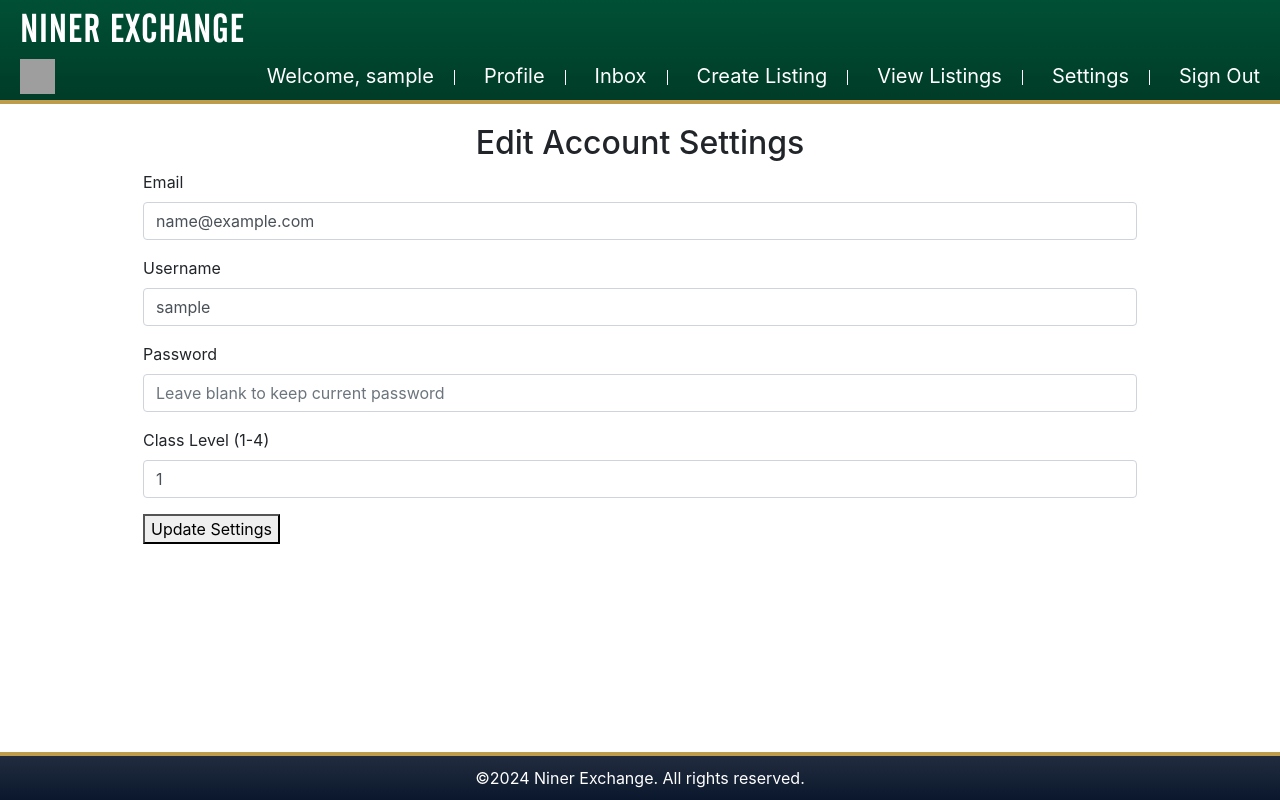
After one commit to SamEads/niner_exchange, a Flask app: page /settings in a window 1280 px wide. The commit adds this page. Run offline with Flask 3, Linux system fonts and the light colour scheme; the visitor is signed in with stand-in values (Sample User, id 1); tables that the repository leaves empty hold one stand-in row (values such as "Sample post"); one stand-in notice (Sample message) is shown; some libraries are stand-ins or nearby versions; grey boxes are pictures that could not be loaded.

Commit message:
added settings page, have to re log in after changing settings

```diff
--- a/data/models.py
+++ b/data/models.py
@@ -1,5 +1,6 @@
 from flask_sqlalchemy import SQLAlchemy
 from datetime import date, datetime
+import bcrypt
 db = SQLAlchemy()
 import random,string
 
@@ -23,6 +24,9 @@ class Users(db.Model):
         self.email = ''.join(random.choice(string.ascii_letters + string.digits) for _ in range(5)) + '@' +''.join(random.choice(string.ascii_letters + string.digits) for _ in range(5))
 
         self.class_level = 1
+
+    def set_password(self, password):
+        self.password_hash = bcrypt.hashpw(password.encode('utf-8'), bcrypt.gensalt()).decode('utf-8')
 
 class Messages(db.Model):
 
--- a/routes/__init__.py
+++ b/routes/__init__.py
@@ -3,6 +3,7 @@ from .user import user_bp
 from .listing import listing_bp
 from .messaging import messaging_bp
 from .inbox import inbox_bp
+from .setting import setting_bp
 
 def register_blueprints(app):
     app.register_blueprint(auth_bp)
@@ -10,3 +11,4 @@ def register_blueprints(app):
     app.register_blueprint(listing_bp)
     app.register_blueprint(messaging_bp)
     app.register_blueprint(inbox_bp)
+    app.register_blueprint(setting_bp)
--- /dev/null
+++ b/routes/setting.py
@@ -0,0 +1,47 @@
+from flask import Blueprint, render_template, session, redirect,abort, request, flash
+from data.models import Users,Ratings
+from utils.helpers import level
+from data.models import Users, db
+
+
+setting_bp = Blueprint('setting', __name__)
+
+# Route to render home page
+@setting_bp.route('/settings', methods=['GET', 'POST'])
+def settings():
+    username = session.get('username')
+
+    user = Users.query.filter_by(username=username).first()
+
+    if user is None:
+        return abort(404)
+
+    if request.method == 'POST':
+        new_email = request.form.get('email')
+        new_username = request.form.get('username')
+        new_password = request.form.get('password')
+        new_class_level = request.form.get('class-level')
+
+        if new_username != user.username and Users.query.filter_by(username=new_username).first():
+            flash('Username already taken. Please choose a different one.', 'error')
+            return redirect(request.url)
+
+        # Check for duplicate emails, excluding the current user's email
+        if new_email != user.email and Users.query.filter_by(email=new_email).first():
+            flash('Email already in use. Please choose a different one.', 'error')
+            return redirect(request.url)
+
+        user.email = new_email
+        user.class_level = new_class_level
+
+        if new_username != user.username:
+            user.username = new_username
+
+        if new_password:
+            user.set_password(new_password)
+
+        db.session.commit()
+
+        flash('Settings updated successfully! Please log in again.', 'success')
+        return redirect('/login')
+    return render_template('setting.html', user=user)
--- /dev/null
+++ b/static/setting.css
@@ -0,0 +1,4 @@
+h2 {
+    margin-top: 20px;
+    text-align: center;
+}
--- a/templates/base.html
+++ b/templates/base.html
@@ -4,8 +4,9 @@
 <head>
     <meta charset="UTF-8">
     <meta name="viewport" content="width=device-width, initial-scale=1.0">
-    <link rel="stylesheet" href="https://stackpath.bootstrapcdn.com/bootstrap/4.3.1/css/bootstrap.min.css" integrity="sha384-ggOyR0iXCbMQv3Xipma34MD+dH/1fQ784/j6cY/iJTQUOhcWr7x9JvoRxT2MZw1T" crossorigin="anonymous">
-    <link rel="stylesheet" href="{{ url_for('static', filename='main.css') }}" />
+    <link rel="stylesheet" href="https://stackpath.bootstrapcdn.com/bootstrap/4.3.1/css/bootstrap.min.css"
+          integrity="sha384-ggOyR0iXCbMQv3Xipma34MD+dH/1fQ784/j6cY/iJTQUOhcWr7x9JvoRxT2MZw1T" crossorigin="anonymous">
+    <link rel="stylesheet" href="{{ url_for('static', filename='main.css') }}"/>
     <link rel="stylesheet" href="https://cdnjs.cloudflare.com/ajax/libs/font-awesome/5.15.3/css/all.min.css">
     <title>{% block title %}{% endblock %}</title>
     {% block head %}{% endblock %}
@@ -20,14 +21,16 @@
     <div class="topnav">
         <nav>
             <ul class="nav-links">
-                    <li><a href="/"> <img width="35" height="35" src="https://img.icons8.com/ios/50/ffffff/home--v1.png" alt="home--v1" /></a></li>
+                <li><a href="/"> <img width="35" height="35" src="https://img.icons8.com/ios/50/ffffff/home--v1.png"
+                                      alt="home--v1"/></a></li>
                 {% if session['user_id'] %}
                 <li class="welcome-message">Welcome, {{ session['username'] }}</li>
-                    <li class="profile nav-item"><a href="{{ url_for('user.user', username=session['username']) }}">Profile</a></li>
+                <li class="profile nav-item"><a
+                        href="{{ url_for('user.user', username=session['username']) }}">Profile</a></li>
                 <li class="inbox nav-item"><a href="/inbox">Inbox</a></li>
                 <li class="create_listing nav-item"><a href="/listing">Create Listing</a></li>
                 <li class="view_all_listings nav-item"><a href="/listings">View Listings</a></li>
-                    <li class="settings nav-item"><a href="/">Settings</a></li>
+                <li class="settings nav-item"><a href="/settings">Settings</a></li>
                 <li class="sign-out nav-item"><a href="/logout">Sign Out</a></li>
                 {% else %}
                 <li class="register nav-item"><a href="/registration">Register</a></li>
@@ -44,6 +47,16 @@
 
 <footer>&copy;2024 Niner Exchange. All rights reserved.</footer>
 </body>
-
+<script>
+    {% with messages = get_flashed_messages() %}
+{% if messages %}
+    let msg = "";
+    {% for message in messages %}
+        msg += "{{ message }}\n"
+    {% endfor %}
+    alert(msg);
+{% endif %}
+{% endwith %}
+</script>
 
 </html>
--- /dev/null
+++ b/templates/setting.html
@@ -0,0 +1,37 @@
+{% extends "base.html" %}
+
+{% block title %}Settings{% endblock %}
+
+{% block head %}
+<link rel="stylesheet" href="{{ url_for('static', filename='setting.css') }}"/>
+{% endblock %}
+
+{%block content %}
+<div class="container">
+    <h2>Edit Account Settings</h2>
+    <form action="{{ url_for('setting.settings') }}" method="POST">
+        <div class="form-group">
+            <label for="email">Email</label>
+            <input type="text" class="form-control" id="email" name="email" value="{{ user.email }}">
+        </div>
+
+        <div class="form-group">
+            <label for="username">Username</label>
+            <input type="text" class="form-control" id="username" name="username" value="{{ user.username }}">
+        </div>
+
+        <div class="form-group">
+            <label for="password">Password</label>
+            <input type="text" class="form-control" id="password" name="password"
+                   placeholder="Leave blank to keep current password">
+        </div>
+
+        <div class="form-group">
+            <label for="class-level">Class Level (1-4)</label>
+            <input type="text" class="form-control" id="class-level" name="class-level" value="{{ user.class_level }}">
+        </div>
+        <button type="submit">Update Settings</button>
+    </form>
+</div>
+
+{% endblock %}
```
Also changed, not shown: templates/login.html (+0 -9 lines). Lines whose indentation alone changed are shown as unchanged.
